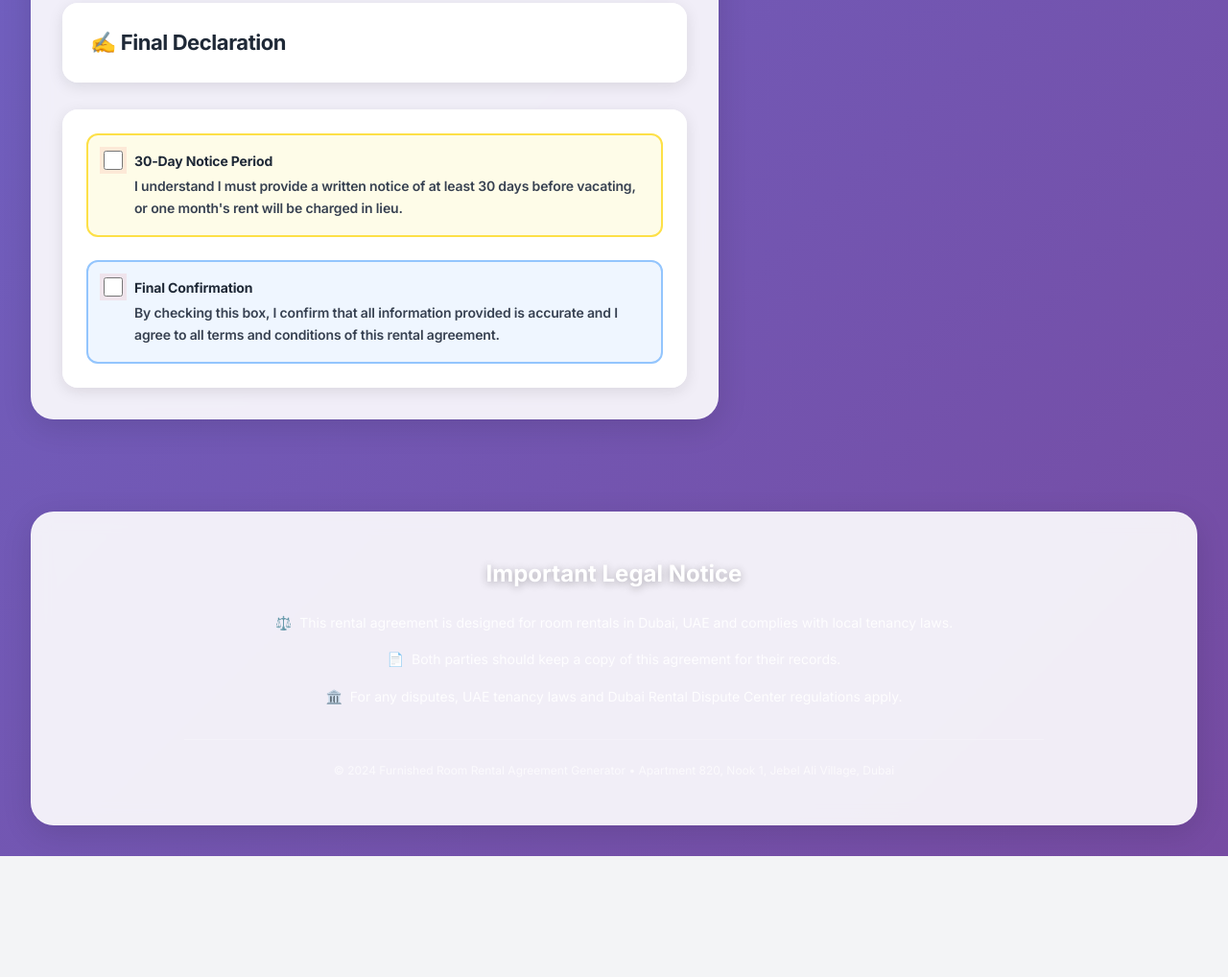
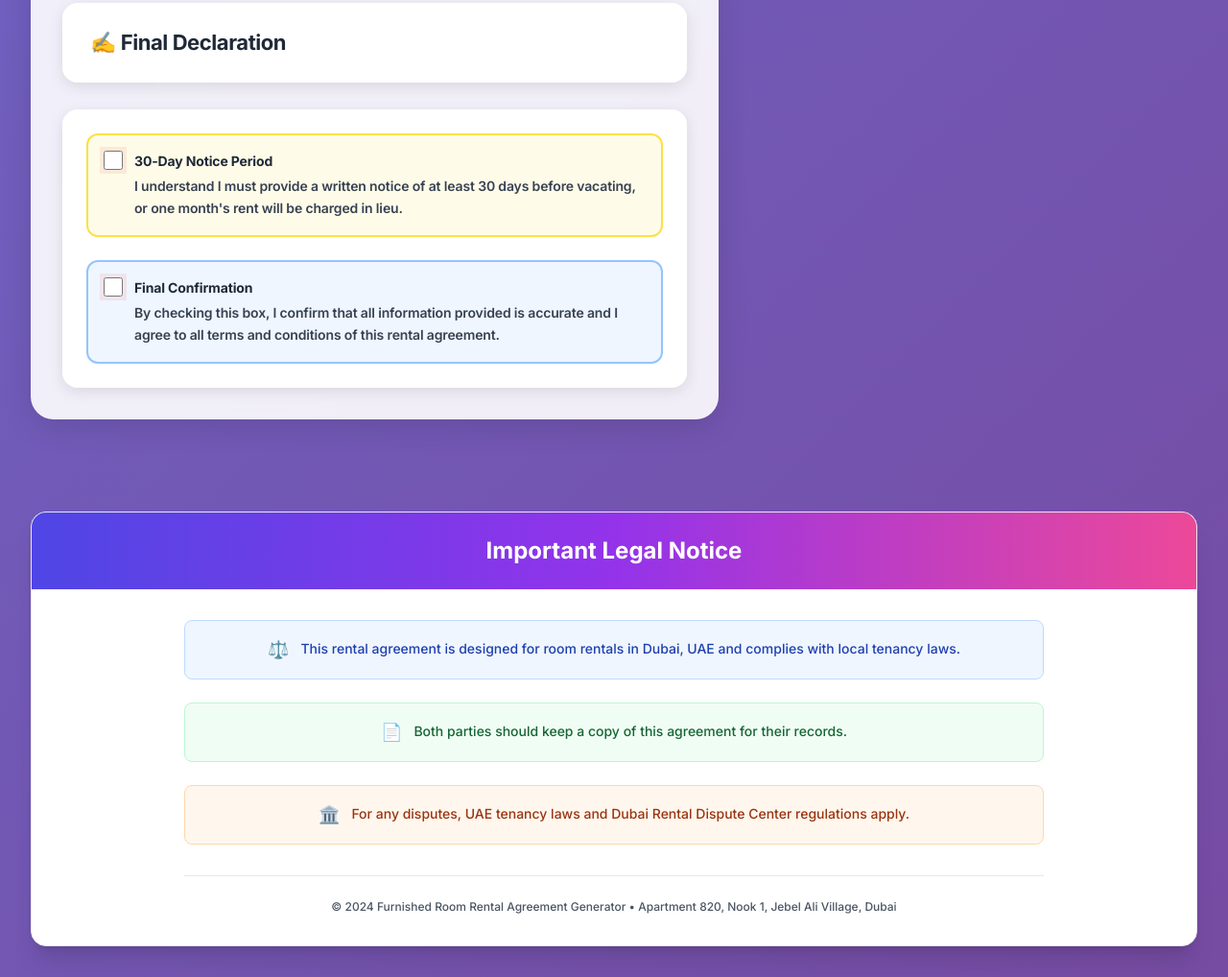
Before and after one commit to sajeshvs/OFRRA, a plain HTML site: page index.html in a window 1280 px wide. Shown: the part 3515-4533 px from the top of the page at 96% size. Before the commit the page ends 4407 px from the top, so only its background shows below. Drawn offline with nearby package versions, Linux system fonts and the light colour scheme.

Commit message:
Update index.html

```diff
--- a/index.html
+++ b/index.html
@@ -937,28 +937,38 @@
     </div>
 
     <!-- Modern Footer -->
-    <footer class="glass-card mt-16 no-print mx-4 lg:mx-8 mb-8">
-        <div class="container mx-auto px-8 py-12 text-center">
-            <div class="max-w-4xl mx-auto">
-                <h3 class="text-2xl font-bold text-white mb-6 text-shadow">Important Legal Notice</h3>
-                <div class="text-white/90 space-y-4 text-sm leading-relaxed">
-                    <p class="flex items-center justify-center">
-                        <span class="mr-2">⚖️</span>
+    <footer class="mt-16 no-print mx-4 lg:mx-8 mb-8">
+        <div class="bg-white rounded-2xl shadow-xl border border-gray-200 overflow-hidden">
+            <div class="bg-gradient-to-r from-indigo-600 via-purple-600 to-pink-500 p-6">
+                <h3 class="text-2xl font-bold text-white text-center">Important Legal Notice</h3>
+            </div>
+            <div class="p-8">
+                <div class="max-w-4xl mx-auto text-center">
+                    <div class="space-y-6 text-sm leading-relaxed">
+                        <div class="bg-blue-50 border border-blue-200 rounded-lg p-4">
+                            <p class="flex items-center justify-center text-blue-800 font-medium">
+                                <span class="mr-3 text-lg">⚖️</span>
                                 This rental agreement is designed for room rentals in Dubai, UAE and complies with local tenancy laws.
                             </p>
-                    <p class="flex items-center justify-center">
-                        <span class="mr-2">📄</span>
+                        </div>
+                        <div class="bg-green-50 border border-green-200 rounded-lg p-4">
+                            <p class="flex items-center justify-center text-green-800 font-medium">
+                                <span class="mr-3 text-lg">📄</span>
                                 Both parties should keep a copy of this agreement for their records.
                             </p>
-                    <p class="flex items-center justify-center">
-                        <span class="mr-2">🏛️</span>
+                        </div>
+                        <div class="bg-orange-50 border border-orange-200 rounded-lg p-4">
+                            <p class="flex items-center justify-center text-orange-800 font-medium">
+                                <span class="mr-3 text-lg">🏛️</span>
                                 For any disputes, UAE tenancy laws and Dubai Rental Dispute Center regulations apply.
                             </p>
                         </div>
-                <div class="mt-8 pt-6 border-t border-white/20">
-                    <p class="text-xs text-white/70">
+                    </div>
+                    <div class="mt-8 pt-6 border-t border-gray-200">
+                        <p class="text-xs text-gray-600 font-medium">
                             © 2024 Furnished Room Rental Agreement Generator • Apartment 820, Nook 1, Jebel Ali Village, Dubai
                         </p>
+                    </div>
                 </div>
             </div>
         </div>
```
Lines whose indentation alone changed are shown as unchanged.
